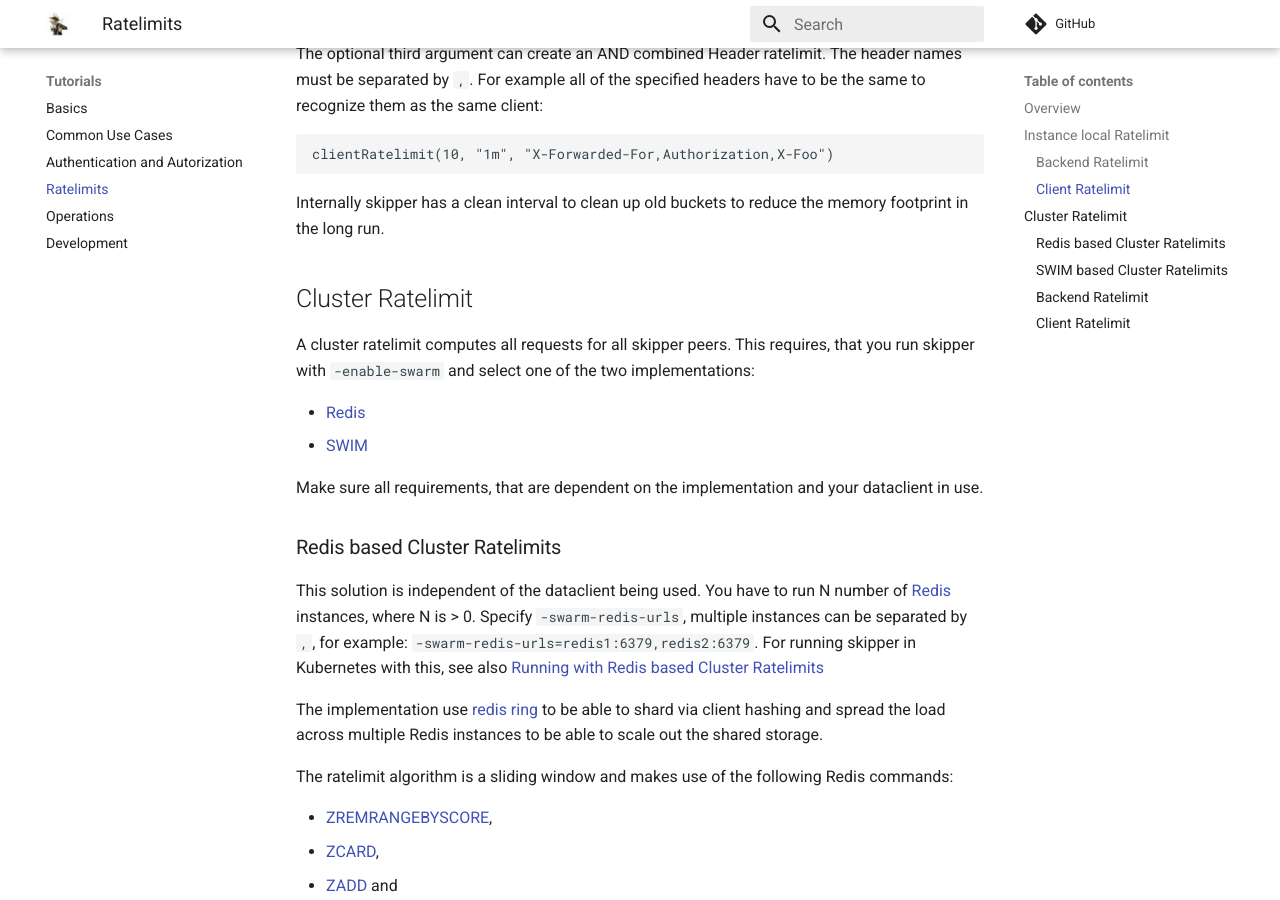
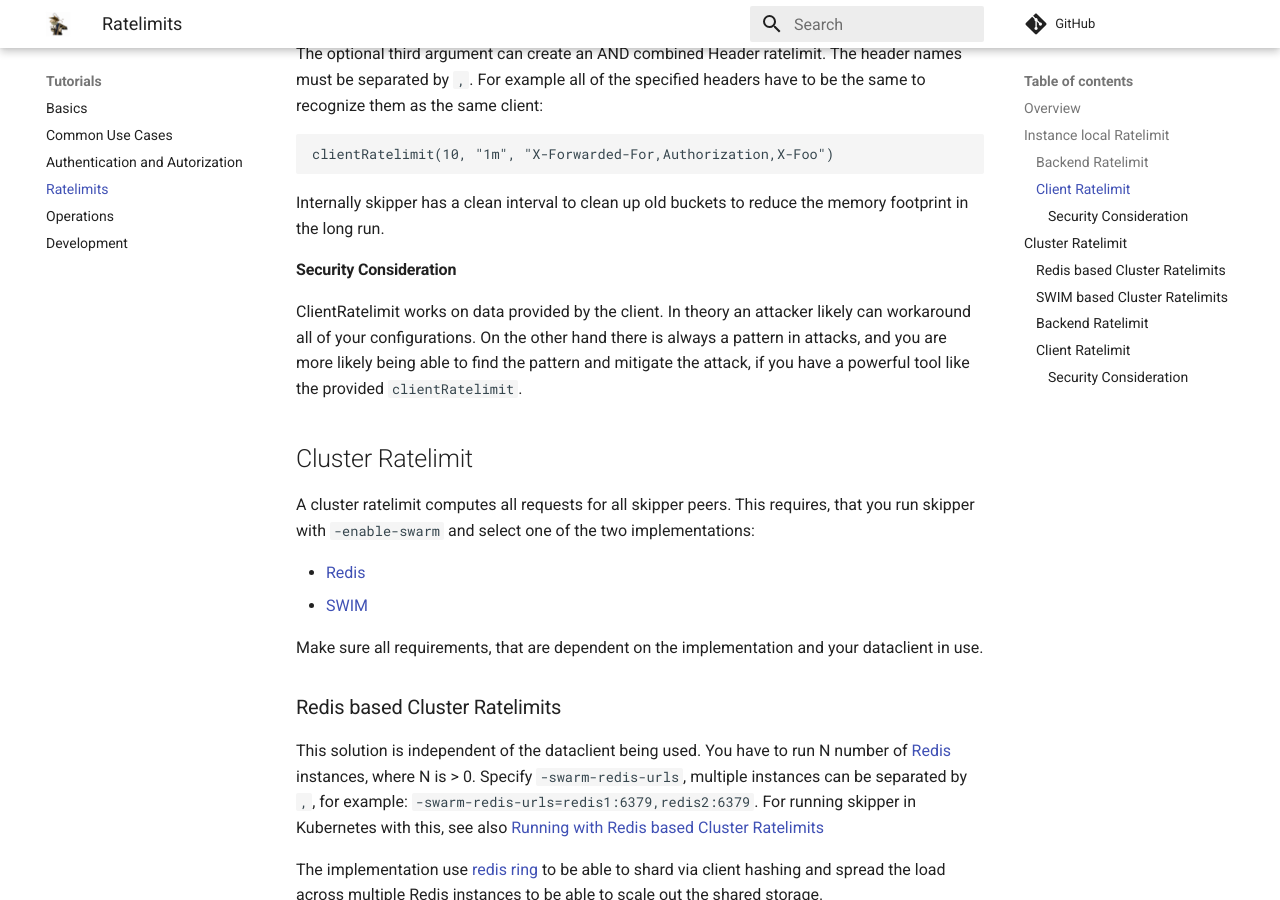
Before and after one commit to zalando/skipper, an MkDocs documentation site: the page built from docs/tutorials/ratelimit.md, in a window 1280 px wide and 900 px high, scrolled down 1370 px. Built offline with MkDocs 1.6.1 and Material for MkDocs 9.7.7, drawn with Linux system fonts in a browser that asks for light colours; comment, search, counter and statistics services are not loaded; some of the changed text lies outside the part shown.

Commit message:
document security consideration, that client based ratelimits are based on client data chosen by the client
Signed-off-by: Sandor Szücs <sandor.szuecs@zalando.de>

```diff
--- a/docs/tutorials/ratelimit.md
+++ b/docs/tutorials/ratelimit.md
@@ -71,6 +71,14 @@ clientRatelimit(10, "1m", "X-Forwarded-For,Authorization,X-Foo")
 
 Internally skipper has a clean interval to clean up old buckets to reduce
 the memory footprint in the long run.
+
+#### Security Consideration
+
+ClientRatelimit works on data provided by the client. In theory an
+attacker likely can workaround all of your configurations. On the
+other hand there is always a pattern in attacks, and you are more
+likely being able to find the pattern and mitigate the attack, if you
+have a powerful tool like the provided `clientRatelimit`.
 
 ## Cluster Ratelimit
 
@@ -176,3 +184,11 @@ clusterClientRatelimit("groupC", 5, "10s", "X-Forwarded-For,Authorization,X-Foo"
 
 Internally skipper has a clean interval to clean up old buckets to reduce
 the memory footprint in the long run.
+
+#### Security Consideration
+
+ClusterClientRatelimit works on data provided by the client. In theory an
+attacker likely can workaround all of your configurations. On the
+other hand there is always a pattern in attacks, and you are more
+likely being able to find the pattern and mitigate the attack, if you
+have a powerful tool like the provided `clusterClientRatelimit`.
```
